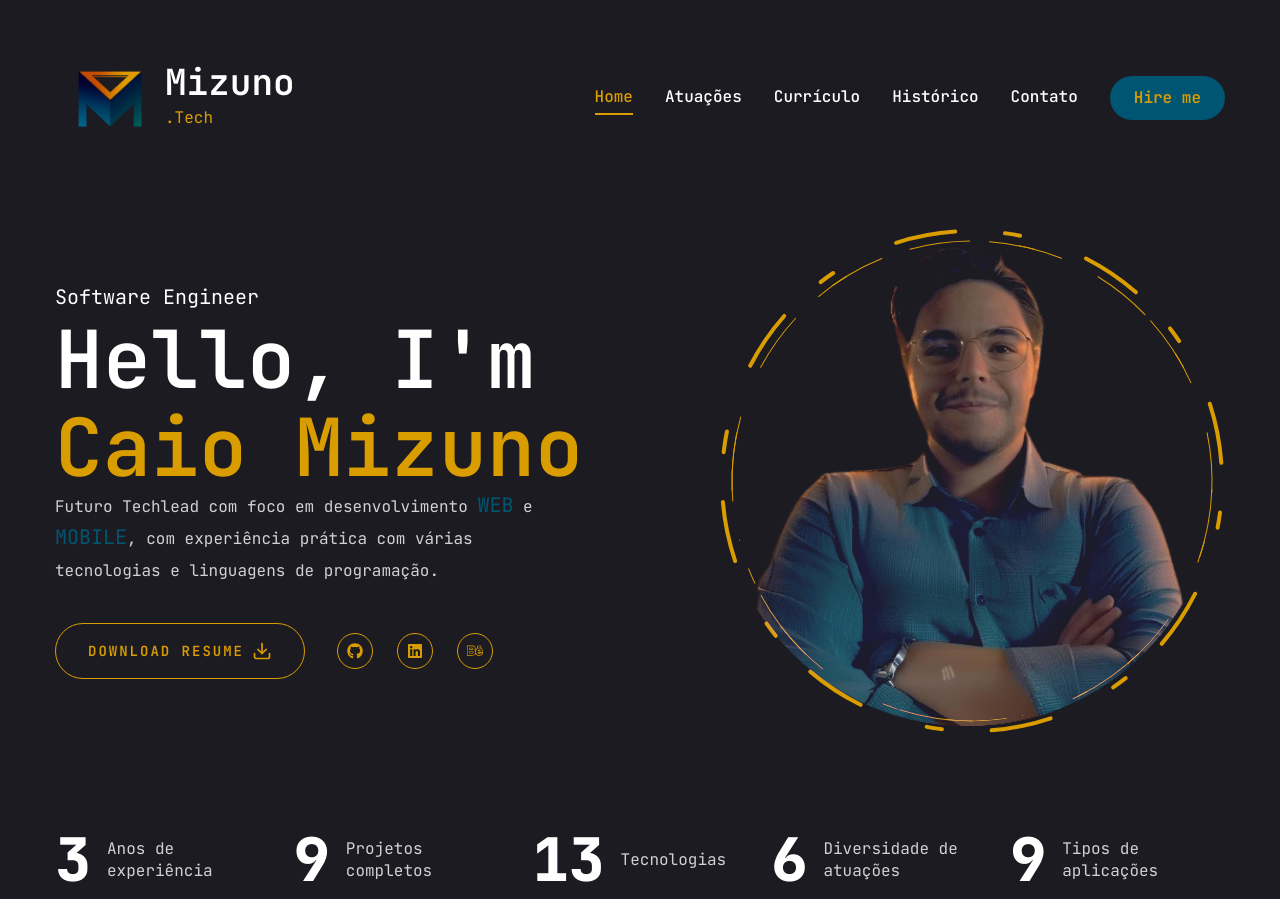
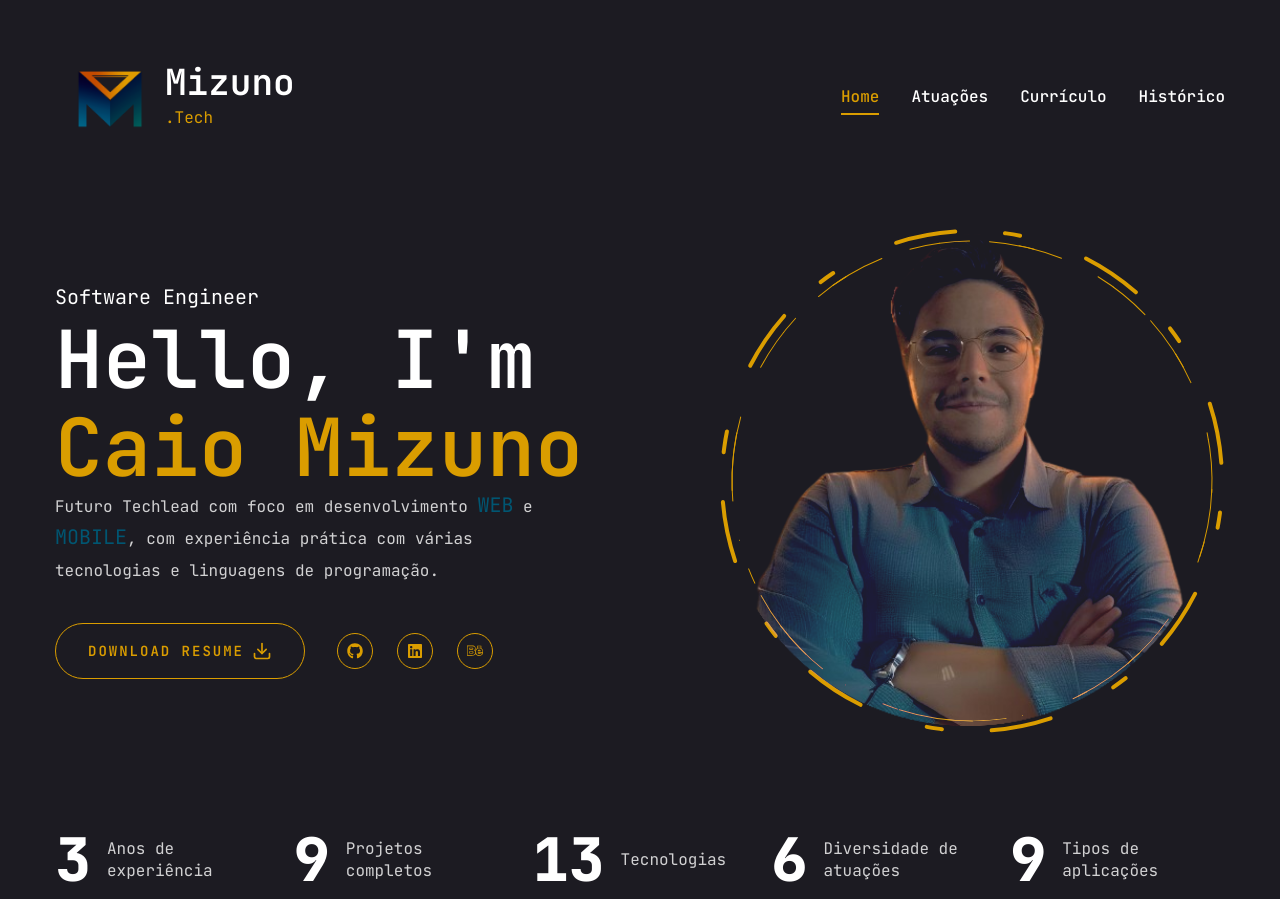
Before and after one commit to Caio-mizuno/portfolio-v2, a Next.js app: page / in a window 1280 px wide. Built offline with nearby package versions, Linux system fonts and the light colour scheme; no server answers.

Commit message:
update - comentando contact

```diff
--- a/components/Pages/Header.jsx
+++ b/components/Pages/Header.jsx
@@ -35,9 +35,9 @@ const Header = () => {
         {/* desktop nav*/}
         <div className="hidden xl:flex items-center gap-8">
           <Nav />
-          <Link href="/contact">
-            <Button >Hire me</Button>
-          </Link>
+          {/* <Link href="/contact"> */}
+            {/* <Button >Hire me</Button> */}
+          {/* </Link> */}
         </div>
         {/* mobile nav */}
         <div className="xl:hidden">
--- a/components/Utils/Links.jsx
+++ b/components/Utils/Links.jsx
@@ -3,7 +3,7 @@ const links = [
   { name: "atuações", path: "/services" },
   { name: "currículo", path: "/resume" },
   { name: "histórico", path: "/work" },
-  { name: "contato", path: "/contact" },
+  // { name: "contato", path: "/contact" },
 ];
 
 export default links;
```
